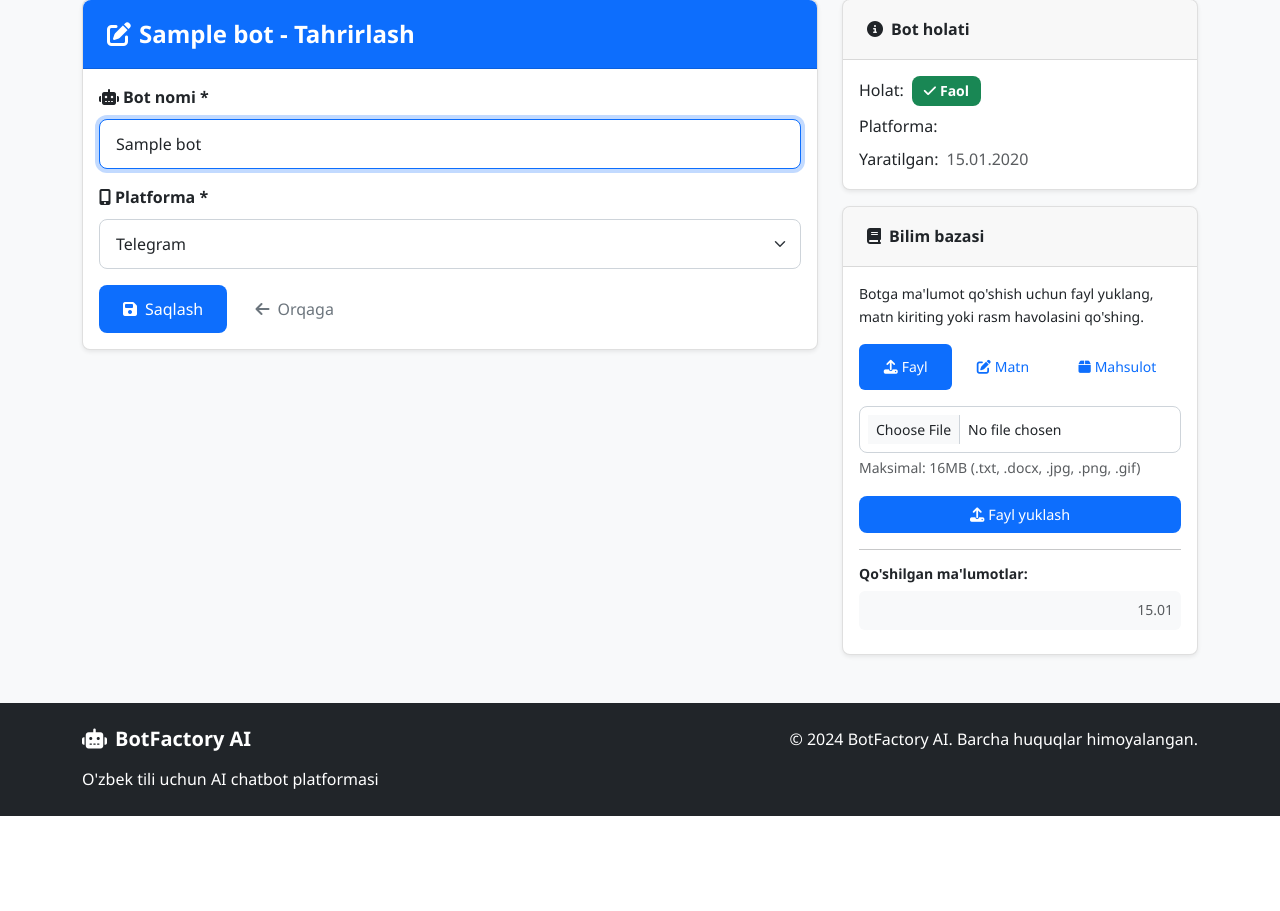
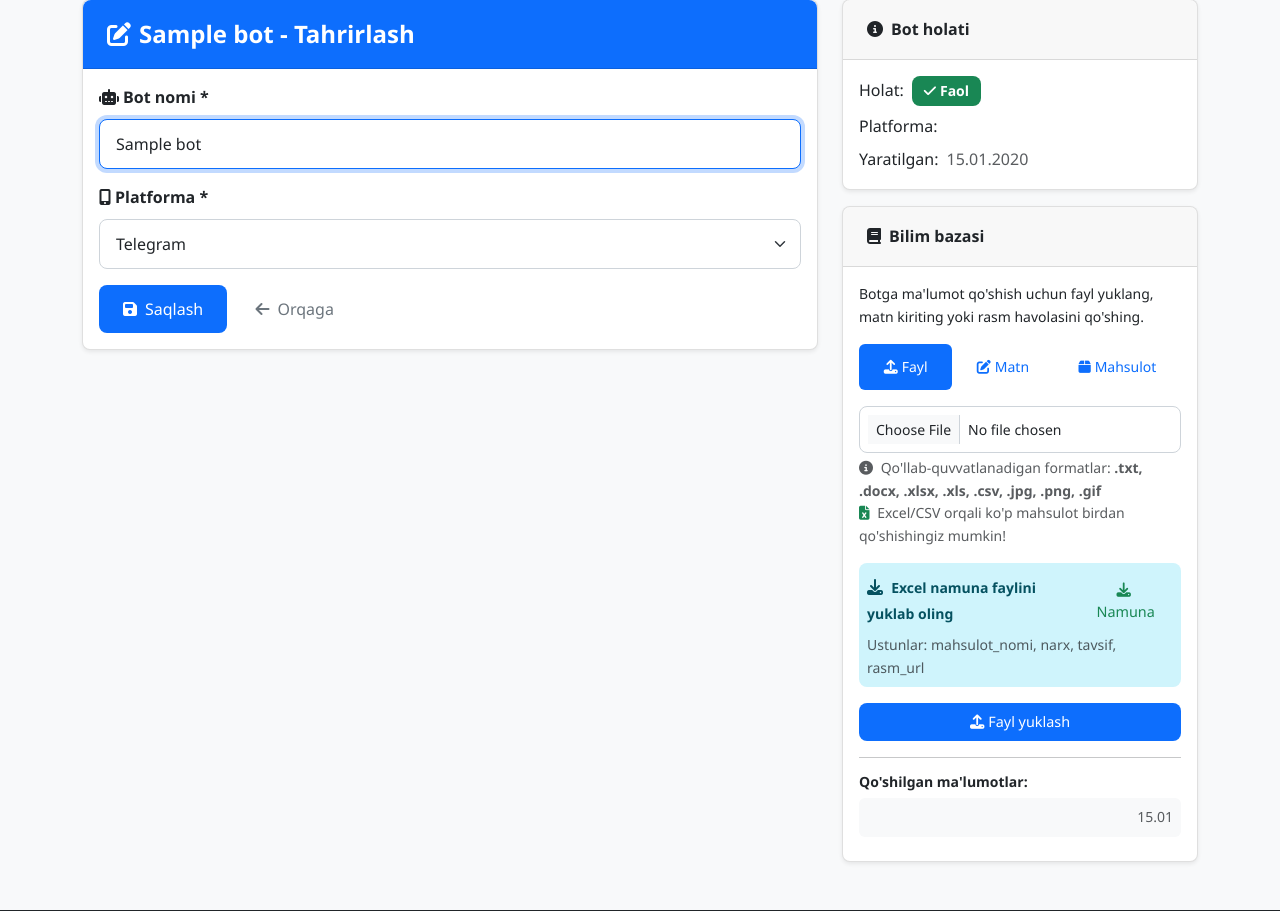
Before and after one commit to listdata001-collab/ChatbotFactory, a Flask app: page /bot/1/edit in a window 1280 px wide. Shown: the part 107-1018 px from the top of the page. Before the commit the page ends 923 px from the top, so only its background shows below. Run offline with Flask 3, Linux system fonts and the light colour scheme; a user stored in the database is signed in; tables that the repository leaves empty hold one stand-in row (values such as "Sample post"); some libraries are stand-ins or nearby versions.

Commit message:
Enable bulk product uploads via Excel and CSV files
Add support for uploading products in bulk using Excel (.xlsx, .xls) and CSV (.csv) file formats to the system, along with a helper function to process these files and display relevant user feedback.

Replit-Commit-Author: Agent
Replit-Commit-Session-Id: 3f5e9d1d-347b-4d73-a497-094d137e1f96
Replit-Commit-Checkpoint-Type: full_checkpoint
Replit-Commit-Screenshot-Url: https://storage.googleapis.com/screenshot-production-us-central1/98975a0e-2c81-4d9b-b9d5-bd74a3d307ec/3f5e9d1d-347b-4d73-a497-094d137e1f96/uRlyKly

```diff
--- a/routes.py
+++ b/routes.py
@@ -8,6 +8,7 @@ from datetime import datetime, timedelta
 import docx
 import pandas as pd
 from io import BytesIO
+from flask import send_file
 
 main_bp = Blueprint('main', __name__)
 
@@ -190,6 +191,153 @@ def cleanup_chat_history():
         flash(f'Tozalashda xatolik: {str(e)}', 'error')
 
     return redirect(url_for('main.admin'))
+
+def handle_bulk_product_upload(file, bot_id):
+    """Excel/CSV orqali ko'p mahsulot qo'shish helper funksiyasi"""
+    try:
+        # Fayl format tekshirish
+        filename = file.filename or ''
+        file_ext = os.path.splitext(filename)[1].lower()
+
+        # Fayl stream'ini pandas'ga o'qish
+        if file_ext == '.csv':
+            df = pd.read_csv(file.stream)
+        else:
+            df = pd.read_excel(file.stream)
+
+        # Ustunlar nomini standartlashtirish
+        expected_columns = ['mahsulot_nomi', 'narx', 'tavsif', 'rasm_url']
+        if len(df.columns) >= 1:
+            # Birinchi 4 ta ustunni standart nomlarga o'zgartirish
+            new_columns = {}
+            for i, col in enumerate(df.columns[:4]):
+                if i < len(expected_columns):
+                    new_columns[col] = expected_columns[i]
+            df.rename(columns=new_columns, inplace=True)
+
+        # Bo'sh qatorlarni olib tashlash
+        df = df.dropna(subset=['mahsulot_nomi'])
+
+        added_count = 0
+        errors = []
+
+        for idx, row in df.iterrows():
+            try:
+                row_num = int(idx) + 2  # Excel qator raqami
+                product_name = str(row.get('mahsulot_nomi', '')).strip()
+                if not product_name or product_name == 'nan':
+                    continue
+
+                product_price = str(row.get('narx', '')).strip()
+                if product_price == 'nan':
+                    product_price = ''
+
+                product_description = str(row.get('tavsif', '')).strip()
+                if product_description == 'nan':
+                    product_description = ''
+
+                product_image_url = str(row.get('rasm_url', '')).strip()
+                if product_image_url == 'nan':
+                    product_image_url = ''
+
+                # Mahsulot ma'lumotlarini birlashtirish
+                content_parts = [f"Mahsulot: {product_name}"]
+                if product_price:
+                    content_parts.append(f"Narx: {product_price}")
+                if product_description:
+                    content_parts.append(f"Tavsif: {product_description}")
+                if product_image_url:
+                    content_parts.append(f"Rasm: {product_image_url}")
+
+                content = "\n".join(content_parts)
+
+                # Mahsulotni bazaga qo'shish
+                knowledge = KnowledgeBase()
+                knowledge.bot_id = bot_id
+                knowledge.content = content
+                knowledge.filename = None
+                knowledge.content_type = 'product'
+                knowledge.source_name = product_name
+
+                db.session.add(knowledge)
+                added_count += 1
+
+            except Exception as row_error:
+                errors.append(f"Qator {row_num}: {str(row_error)}")
+
+        # Saqlash
+        db.session.commit()
+
+        if added_count > 0:
+            flash(f'{added_count} ta mahsulot muvaffaqiyatli qo\'shildi!', 'success')
+        if errors:
+            error_text = '; '.join(errors[:5])  # Birinchi 5 ta xatolikni ko'rsatish
+            flash(f'Ba\'zi qatorlarda xatoliklar: {error_text}', 'warning')
+
+    except Exception as e:
+        flash(f'Excel/CSV fayl qayta ishlashda xatolik: {str(e)}', 'error')
+
+    return redirect(url_for('main.edit_bot', bot_id=bot_id))
+
+@main_bp.route('/download-sample-excel')
+@login_required
+def download_sample_excel():
+    """Namuna Excel faylini yuklab olish"""
+    try:
+        # Namuna ma'lumotlar
+        sample_data = {
+            'mahsulot_nomi': [
+                'Zip paket 4x6',
+                'Telefon g\'ilof',
+                'USB kabel',
+                'Bluetooth quloqchin',
+                'Power bank 10000mAh'
+            ],
+            'narx': [
+                '3000 so\'m',
+                '25000 so\'m',
+                '15000 so\'m',
+                '85000 so\'m',
+                '120000 so\'m'
+            ],
+            'tavsif': [
+                'Suv o\'tkazmaydigan zip paket, zo\'r sifatli',
+                'Telefon uchun himoya g\'ilofi, turli ranglar',
+                'Tez zaryadlash USB kabeli, 1 metr',
+                'Simsiz bluetooth quloqchin, sifatli ovoz',
+                'Portativ zaryadlovchi, ko\'p marta foydalanish mumkin'
+            ],
+            'rasm_url': [
+                'https://example.com/zip-paket.jpg',
+                'https://example.com/telefon-gilof.jpg',
+                'https://example.com/usb-kabel.jpg',
+                'https://example.com/bluetooth-quloqchin.jpg',
+                'https://example.com/power-bank.jpg'
+            ]
+        }
+
+        # DataFrame yaratish
+        df = pd.DataFrame(sample_data)
+
+        # BytesIO obyekt yaratish
+        output = BytesIO()
+
+        # Excel ga yozish
+        with pd.ExcelWriter(output, engine='openpyxl') as writer:
+            df.to_excel(writer, sheet_name='Mahsulotlar', index=False)
+
+        output.seek(0)
+
+        return send_file(
+            output,
+            mimetype='application/vnd.openxmlformats-officedocument.spreadsheetml.sheet',
+            as_attachment=True,
+            download_name='mahsulotlar_namuna.xlsx'
+        )
+
+    except Exception as e:
+        flash(f'Namuna fayl yaratishda xatolik: {str(e)}', 'error')
+        return redirect(url_for('main.dashboard'))
 
 @main_bp.route('/admin/broadcast', methods=['POST'])
 @login_required
@@ -523,6 +671,10 @@ def upload_knowledge(bot_id):
                 content = f"/static/uploads/{unique_filename}"
                 content_type = "image"
 
+            elif filename.lower().endswith(('.xlsx', '.xls', '.csv')):
+                # Handle Excel/CSV files for bulk product import directly
+                return handle_bulk_product_upload(file, bot_id)
+
             elif filename.endswith('.txt'):
                 # Handle different encodings for text files
                 try:
@@ -574,7 +726,7 @@ def upload_knowledge(bot_id):
                     paragraphs.append(text)
                 content = '\n'.join(paragraphs)
             else:
-                flash('Faqat .txt, .docx, .jpg, .png, .gif formatdagi fayllar qo\'llab-quvvatlanadi!', 'error')
+                flash('Qo\'llab-quvvatlanadigan formatlar: .txt, .docx, .xlsx, .xls, .csv, .jpg, .png, .gif', 'error')
                 return redirect(url_for('main.edit_bot', bot_id=bot_id))
 
             knowledge = KnowledgeBase()
--- a/templates/bot_edit.html
+++ b/templates/bot_edit.html
@@ -143,8 +143,32 @@
                               enctype="multipart/form-data">
                             <div class="mb-3">
                                 <input type="file" class="form-control form-control-sm" name="file"
-                                       accept=".txt,.docx,.jpg,.jpeg,.png,.gif,.webp" required>
-                                <div class="form-text">Maksimal: 16MB (.txt, .docx, .jpg, .png, .gif)</div>
+                                       accept=".txt,.docx,.xlsx,.xls,.csv,.jpg,.jpeg,.png,.gif,.webp" required>
+                                <div class="form-text">
+                                    <i class="fas fa-info-circle me-1"></i>
+                                    Qo'llab-quvvatlanadigan formatlar:
+                                    <strong>.txt, .docx, .xlsx, .xls, .csv, .jpg, .png, .gif</strong>
+                                    <br>
+                                    <i class="fas fa-file-excel me-1 text-success"></i>
+                                    Excel/CSV orqali ko'p mahsulot birdan qo'shishingiz mumkin!
+                                </div>
+                            </div>
+
+                            <!-- Excel/CSV help section -->
+                            <div class="alert alert-info alert-sm p-2 mb-3">
+                                <div class="d-flex justify-content-between align-items-center">
+                                    <div>
+                                        <i class="fas fa-download me-1"></i>
+                                        <small><strong>Excel namuna faylini yuklab oling</strong></small>
+                                    </div>
+                                    <a href="{{ url_for('main.download_sample_excel') }}"
+                                       class="btn btn-sm btn-outline-success">
+                                        <i class="fas fa-download me-1"></i>Namuna
+                                    </a>
+                                </div>
+                                <small class="text-muted d-block mt-1">
+                                    Ustunlar: mahsulot_nomi, narx, tavsif, rasm_url
+                                </small>
                             </div>
                             <button type="submit" class="btn btn-sm btn-primary w-100">
                                 <i class="fas fa-upload me-1"></i>Fayl yuklash
```
